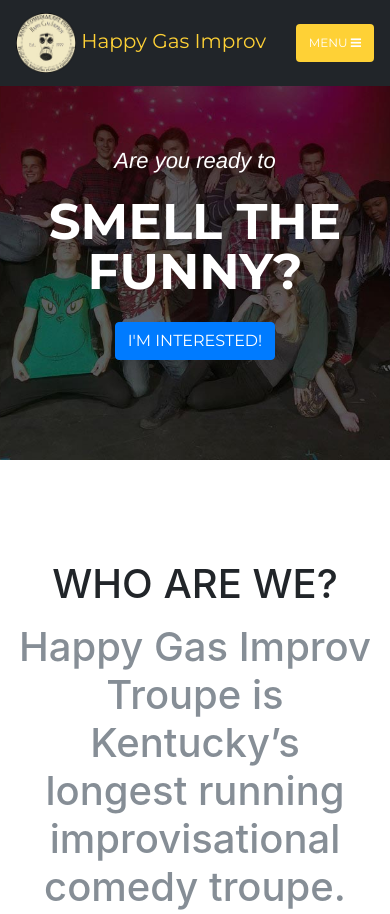
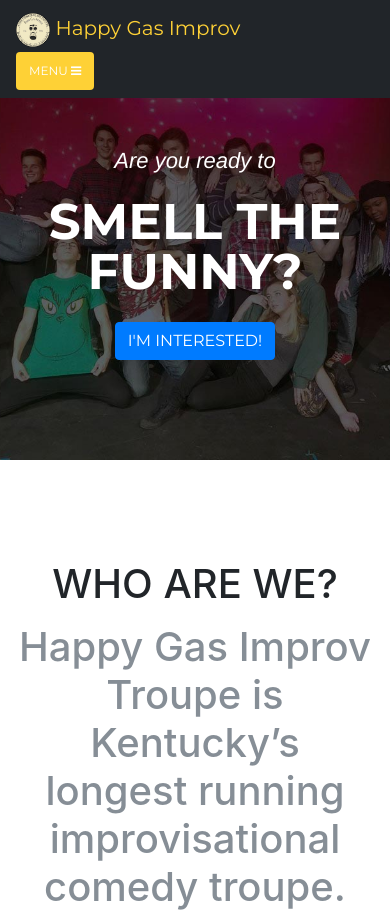
Before and after one commit to TravisJRyan/happy-gas-website, a website with bundled scripts: page index.html in a window 390 px wide. Shown: the top 914 px of the page. Built offline with nearby package versions, Linux system fonts and the light colour scheme; a web font is replaced by a local one.

Commit message:
more logo changes for mobile

```diff
--- a/index.html
+++ b/index.html
@@ -30,7 +30,7 @@
     <nav class="navbar navbar-expand-lg navbar-dark fixed-top" id="mainNav">
       <div class="container">
         <a class="navbar-brand js-scroll-trigger" href="#page-top">
-          <img src="./img/logo.png" height=60px width=60px></img>
+          <img src="./img/logo.png" height=10% width=10%></img>
            Happy Gas Improv
         </a>
         <button class="navbar-toggler navbar-toggler-right" type="button" data-toggle="collapse" data-target="#navbarResponsive" aria-controls="navbarResponsive" aria-expanded="false" aria-label="Toggle navigation">
```
